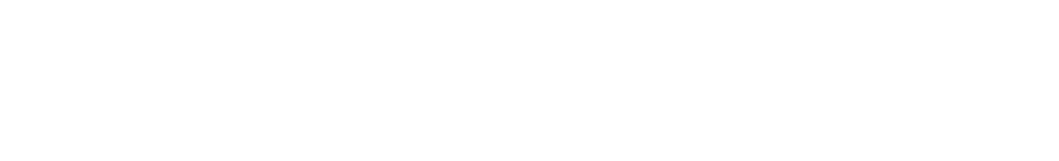
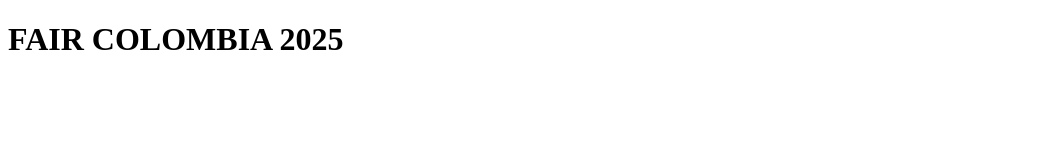
Before and after one commit to estebanlds26/github-project, a plain HTML site: page index.html in a window 1280 px wide. Shown: the top 161 px of the page, without its empty margins (0-1059 px from the left). Drawn offline with Linux system fonts and the light colour scheme.

Commit message:
Update images for the project

```diff
--- a/index.html
+++ b/index.html
@@ -7,6 +7,7 @@
     <link rel="stylesheet" href="style.css">
 </head>
 <body>
+    <h1 class="tittle">FAIR COLOMBIA 2025</h1>
     <div class="flex-container">
         <div class="cont1 card">
             <div><img class="img" src="./image/1.jpg" alt="london"></div>
```
Also changed, not shown: image/1.jpg (added), image/2.jpg (added), image/3.jpg (added), 1 other file.
